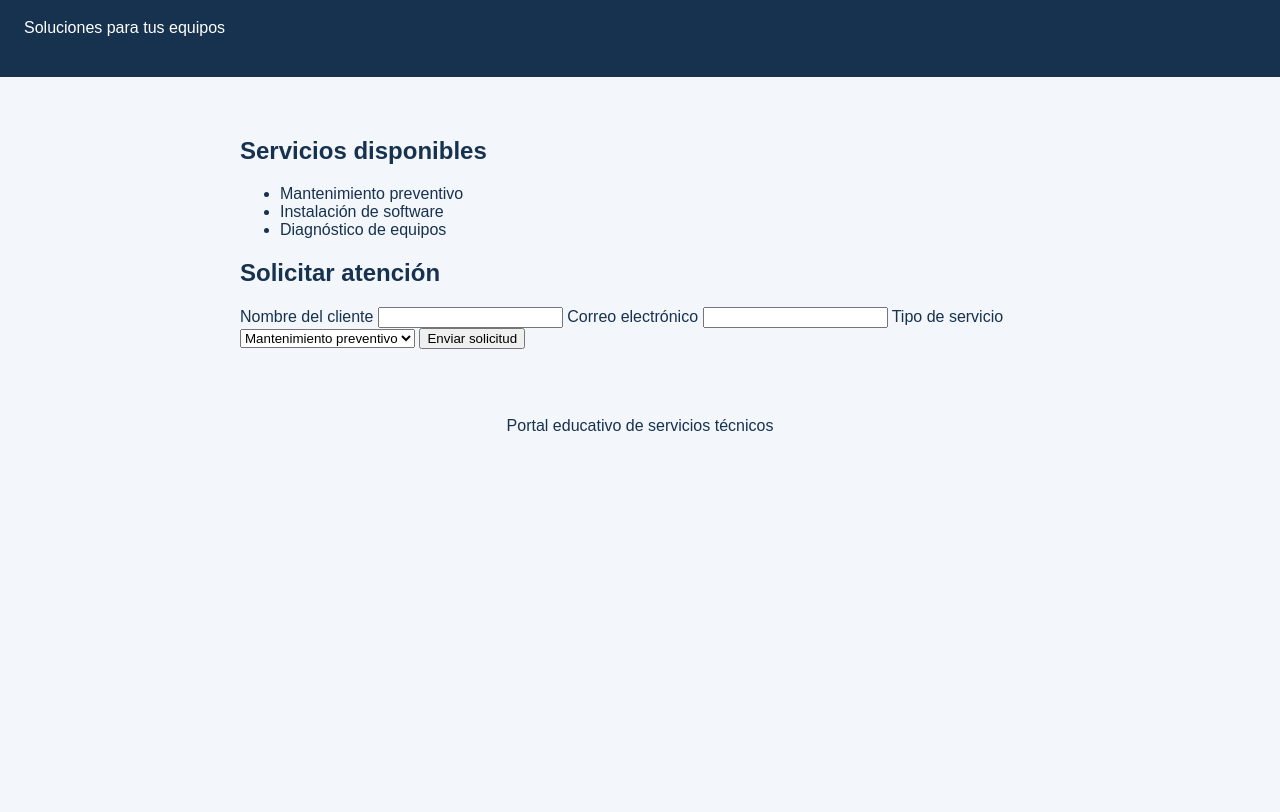
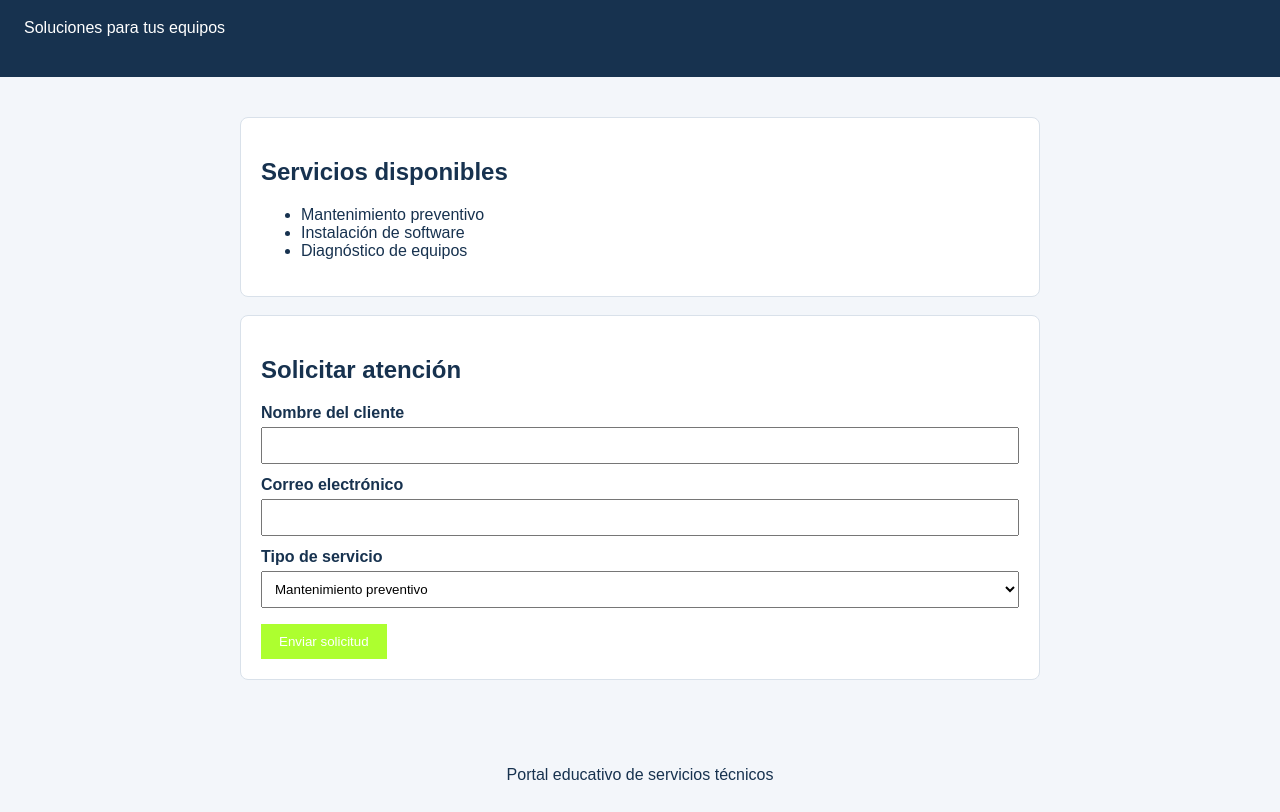
Before and after one commit to cabenavides9/laboratorio_23nov, a plain HTML site: page index.html in a window 1280 px wide. Shown: the part 85-897 px from the top of the page. Before the commit the page ends 800 px from the top, so only its background shows below. Drawn offline with Linux system fonts and the light colour scheme.

Commit message:
style: mejorar presentacion del formulario

```diff
--- a/estilos.css
+++ b/estilos.css
@@ -7,3 +7,25 @@ body {
 header { background: #17324f; color: white; padding: 24px; }
 main { margin: 24px auto; max-width: 800px; padding: 16px; }
 footer { text-align: center; padding: 12px; }
+section {
+  background: white;
+  border: 1px solid #d9e1ea;
+  border-radius: 8px;
+  padding: 20px;
+  margin-bottom: 18px;
+}
+label { display: block; margin-top: 12px; font-weight: bold; }
+input, select {
+  width: 100%;
+  padding: 9px;
+  margin-top: 5px;
+  box-sizing: border-box;
+}
+button {
+  background-color:greenyellow;
+  color: white;
+  border: 0;
+  padding: 10px 18px;
+  margin-top: 16px;
+  cursor: pointer;
+}
```
Also changed, not shown: 1 other file.
